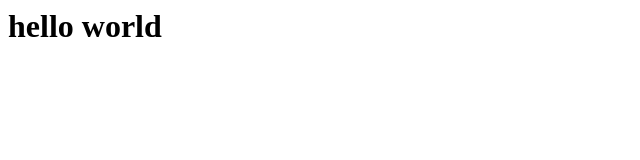
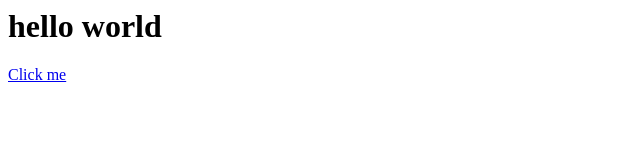
Before and after one commit to iffimalik/myblog, a plain HTML site: page index.html in a window 1280 px wide. Shown: the full height of the page, 0-640 px from the left. Drawn offline with Linux system fonts and the light colour scheme.

Commit message:
modification in index, and create new file called abdullah

```diff
--- a/index.html
+++ b/index.html
@@ -1 +1,2 @@
 <h1>hello world</h1>
+<a href="abdullah.html">Click me </a>
```
Also changed, not shown: abdullah.html (added, +1 -0 lines).
